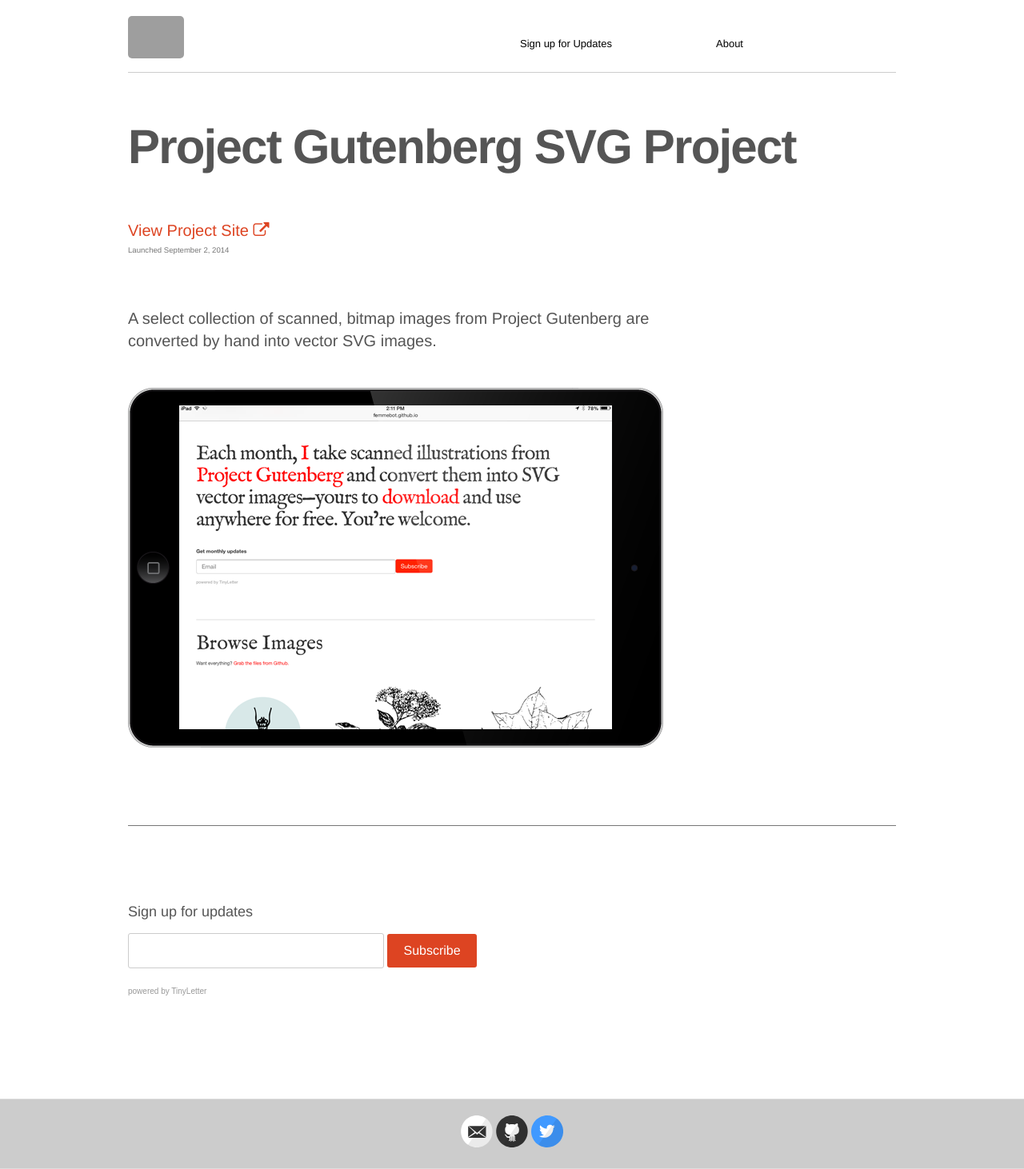
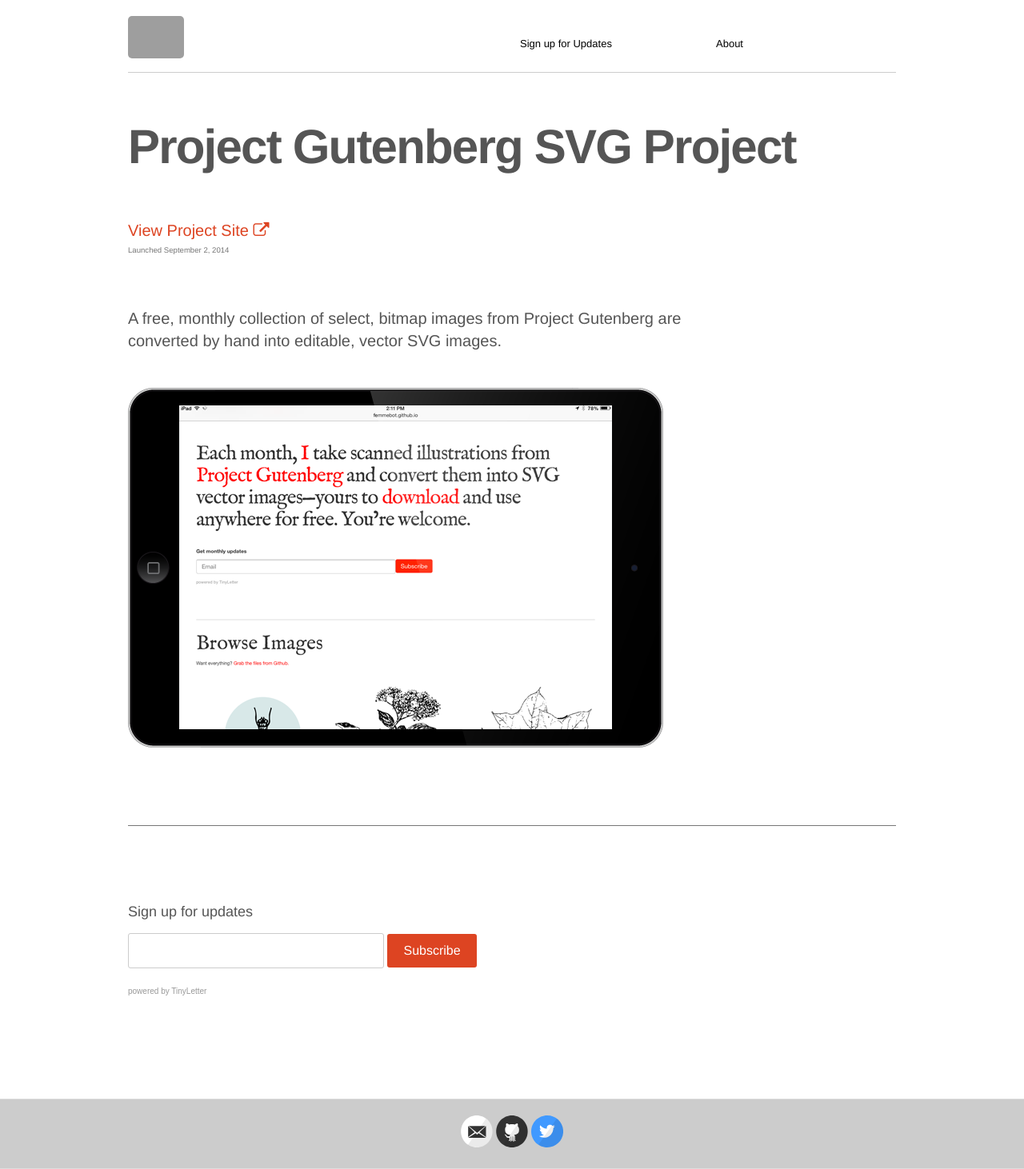
Before and after one commit to 25x52/25x52.github.io, a Jekyll site: the page built from _posts/2014-09-02-Gutenberg-SVG-Project.md, in a window 1280 px wide. Shown: the whole page at 80% size. Built offline with Jekyll 4.4.1, drawn with Linux system fonts in a browser that asks for light colours; nearby versions of some CDN libraries; grey boxes are pictures that could not be loaded.

Commit message:
copy changes

```diff
--- a/_posts/2014-09-02-Gutenberg-SVG-Project.md
+++ b/_posts/2014-09-02-Gutenberg-SVG-Project.md
@@ -6,6 +6,6 @@
 proj-num: 03
 ---
 
-A select collection of scanned, bitmap images from Project Gutenberg are converted by hand into vector SVG images.
+A free, monthly collection of select, bitmap images from Project Gutenberg are converted by hand into editable, vector SVG images.
 
-![Google Fonts Typography Project](../images/03-h.png)
+![Gutenberg SVG](../images/03-h.png)
```
Also changed, not shown: _posts/2014-08-04-Google-Fonts-Typography.md (+3 -0 lines), _posts/2014-08-18-Project-Moccasin.md (+2 -2 lines), _posts/2014-09-24-Jekyll-Grid.md (+2 -0 lines).
